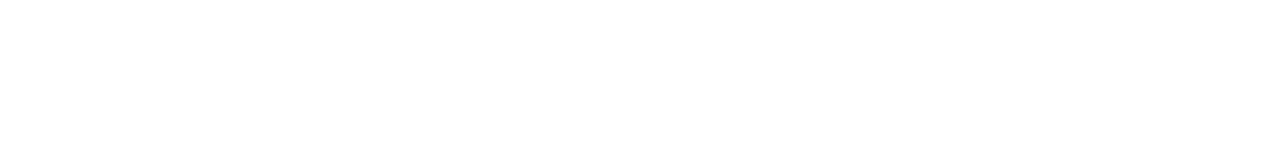
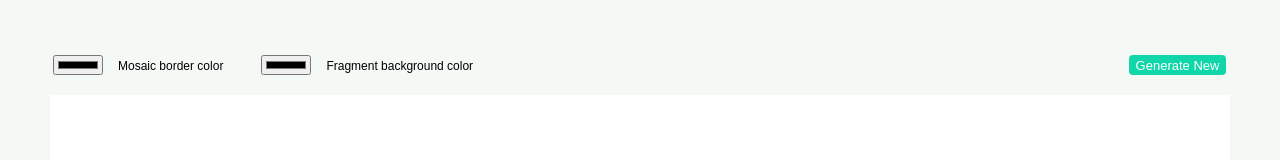
Before and after one commit to berdyshevol/emap-misaic, a plain HTML site: page index.html in a window 1280 px wide. Drawn offline with Linux system fonts and the light colour scheme.

Commit message:
mune added

```diff
--- /dev/null
+++ b/MosaicPage.js
@@ -0,0 +1,3 @@
+export default class PhonesPage {
+
+}
--- a/app.js
+++ b/app.js
@@ -1 +1 @@
-const root = document.getElementById('root');
+import MosaicPage from './phones/phones-page.js';
--- a/index.html
+++ b/index.html
@@ -6,7 +6,29 @@
   <link rel="stylesheet" href="styles.css">
 </head>
 <body>
-  <div id="root"></div>
+  <div class="wrap">
+    <header class="header">
+      <div class="choose">
+        <input type="color" id="border-color">
+        <div class="label">
+          <label for="border-color">Mosaic border color</label>
+        </div>
+        <input type="color" id="background-color">
+        <div class="label">
+          <label for="background-color">Fragment background color</label>
+        </div>
+      </div>
+      <div class="generate-byn">
+        <button type="button">
+          Generate New
+        </button>
+      </div>
+    </header>
+    <main class="mosaic">
+      <div id="root"></div>
+    </main>
+  </div>
+
   <script src="./app.js"></script>
 </body>
 </html>
--- a/styles.css
+++ b/styles.css
@@ -1,7 +1,64 @@
-.html,
-.body {
+html,
+body {
     margin: 0;
     padding: 0;
     box-sizing: border-box;
+    background-color: #f4f9f5;
     width: 100%;
+    /* width: 801px; */
 }
+
+.wrap {
+    margin: 50px;
+}
+
+.header {
+    display: flex;
+    justify-content: space-between;
+    flex-direction: row;
+    align-items: center;
+    padding-top: 5px;
+    padding-left: 3px;
+}
+
+.choose {
+    display: flex;
+    justify-content: start;
+    align-items: center;
+}
+
+.label {
+    margin-left: 15px;
+    margin-right: 38px;
+}
+
+label {
+    font-size: 12px;
+    font-weight: 500;
+    font-family: Arial, sans-serif;
+}
+
+button {
+    border-radius: 4px;
+    background-color: #11d6a9;
+    border: none;
+    color: white;
+    height: 20px;
+    width: 97px;
+    margin-right: 4px;
+    padding: 0;
+    font-size: 13px;
+    font-weight: 500;
+    font-family: Arial, sans-serif;
+}
+
+input {
+    height: 20px;
+}
+
+.mosaic {
+    margin-top: 20px;
+    margin-bottom: 100px;
+    background-color: #fff;
+    min-height: 300px;
+}
```
